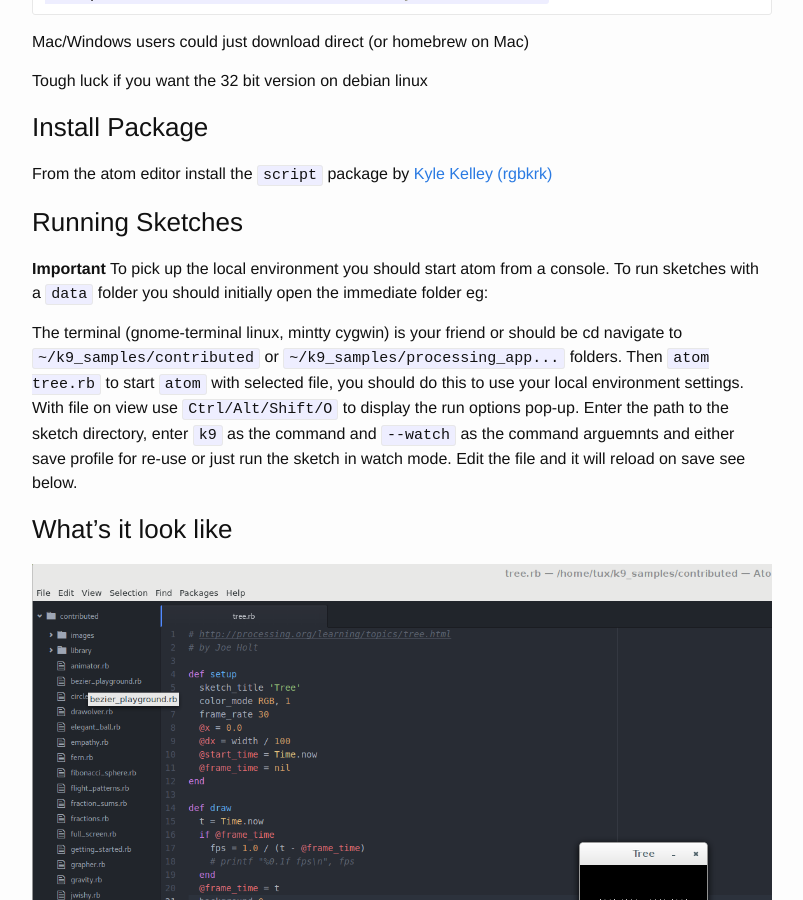
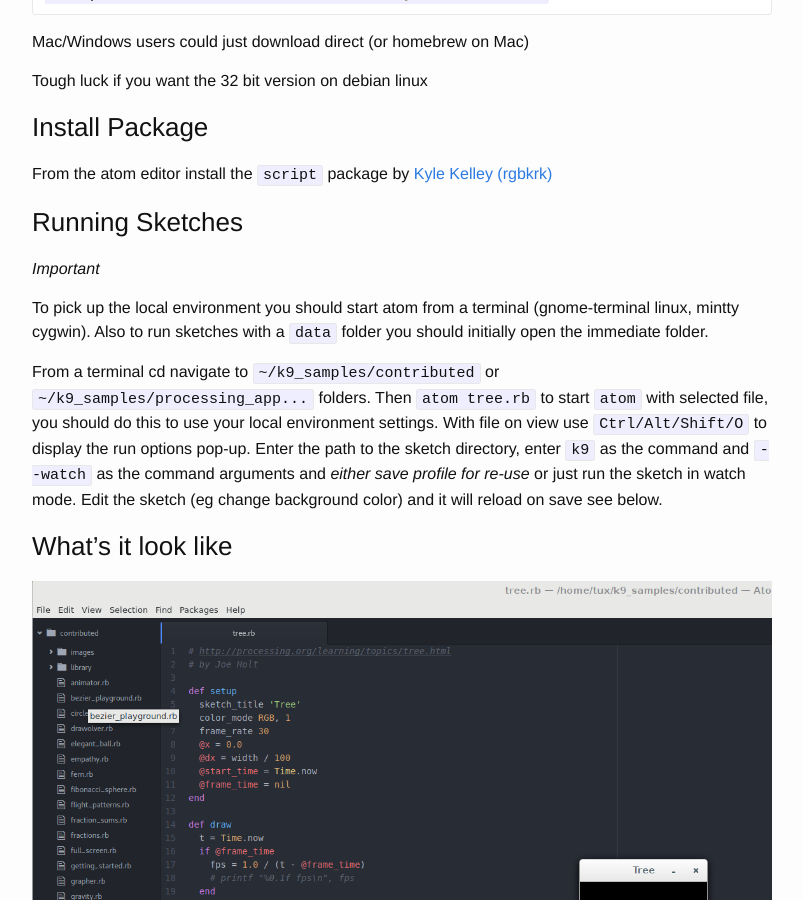
Before and after one commit to ruby-processing/JRubyArt, a Jekyll site: the page built from _posts/2016-08-16-atom.md, in a window 1280 px wide and 900 px high, scrolled down 436 px. Shown: the whole window, without its empty margins (238-1041 px from the left). Built offline with Jekyll 4.4.1, drawn with Linux system fonts in a browser that asks for light colours.

Commit message:
strengthen start atom from term

```diff
--- a/_posts/2016-08-16-atom.md
+++ b/_posts/2016-08-16-atom.md
@@ -27,10 +27,12 @@ From the atom editor install the `script` package by [Kyle Kelley (rgbkrk)][scri
 
 ### Running Sketches ###
 
-__Important__ To pick up the local environment you should start atom from a console.
-To run sketches with a `data` folder you should initially open the immediate folder eg:
+_Important_
 
-The terminal (gnome-terminal linux, mintty cygwin) is your friend or should be cd navigate to `~/k9_samples/contributed` or `~/k9_samples/processing_app...` folders. Then `atom tree.rb` to start `atom` with selected file, you should do this to use your local environment settings. With file on view use `Ctrl/Alt/Shift/O` to display the run options pop-up. Enter the path to the sketch directory, enter `k9` as the command and `--watch` as the command arguemnts and either save profile for re-use or just run the sketch in watch mode. Edit the file and it will reload on save see below.
+To pick up the local environment you should start atom from a terminal (gnome-terminal linux, mintty cygwin).
+Also to run sketches with a `data` folder you should initially open the immediate folder.
+
+From a terminal  cd navigate to `~/k9_samples/contributed` or `~/k9_samples/processing_app...` folders. Then `atom tree.rb` to start `atom` with selected file, you should do this to use your local environment settings. With file on view use `Ctrl/Alt/Shift/O` to display the run options pop-up. Enter the path to the sketch directory, enter `k9` as the command and `--watch` as the command arguments and _either save profile for re-use_ or just run the sketch in watch mode. Edit the sketch (eg change background color) and it will reload on save see below.
 
 ### What's it look like ###
 
```
